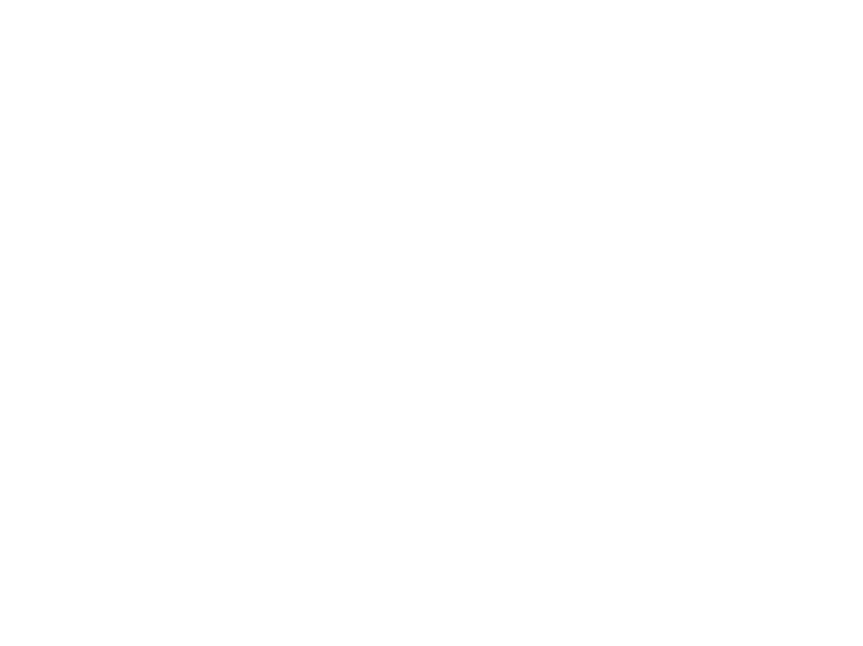
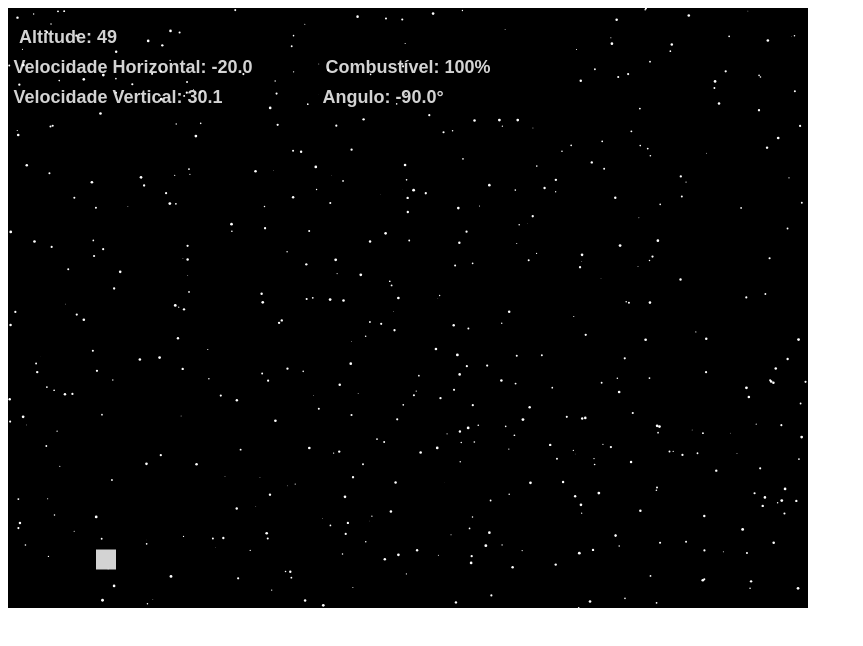
Before and after one commit to Brubstorres/lopal-moonlander, a plain HTML site: page alunissagem.html in a window 1280 px wide. Shown: the whole page, without its empty margins (0-863 px from the left). Drawn offline with Linux system fonts and the light colour scheme.

Commit message:
Adicionando estrelas

```diff
--- a/alunissagem.html
+++ b/alunissagem.html
@@ -6,7 +6,7 @@
     <title>Alunissagem</title>
 </head>
 <body>
-    <canvas id="jogo" width="800" height="600"></canvas>
+    <canvas id="jogo" width="800" height="600" style="background-color: rgb(0, 0, 0);"></canvas>
     <script src = 'jogo.js'>
     </script>
 
--- a/jogo.js
+++ b/jogo.js
@@ -1,119 +1,255 @@
+//Moonlander. um jogo de Alunissagem
+//Bruna Torres (https://github.com/Brubstorres)
+//28/03/2025
+//Versão 0.1.0
+
 /**@type {HTMLCanvasElement}*/
 
-let canvas = document.querySelector("#jogo");
-let contexto = canvas.getContext("2d");
+//Seção de Modelagem de dados
+let canvas = document.querySelector('#jogo');
+let contexto = canvas.getContext('2d');
 
-//contexto.beginPath();
+let x;
+let velocidadeX;
+let angulo;
 
-let moduloLunar = {
-    posicao: {
-        x: 100,
-        y: 100
-    },
-    angulo: 0,
-    largura: 20,
-    altura: 20,
-    cor: "black",
-    motorLigado: false,
-    velocidade: {
-        x: 0,
-        y: 0
-    }
+if( Math.round(Math.random()) == 0
+){
+    x = 100;
+    velocidadeX = 2;
+    angulo = -Math.PI/2;
+} else{
+    x = 700;
+    velocidadeX = -2;
+    angulo = Math.PI/2;
 }
 
 
 
+let moduloLunar = {
+    posicao: {
+        x:x,
+        y:100
+    },
+    angulo: -Math.PI/2,
+    largura: 20,
+    altura:20,
+    cor: 'lightgray',
+    motorLigado: false,
+    velocidade: {
+        x: velocidadeX,
+        y: 0
+    },
+    combustivel: 1000,
+    rotacaoEsquerda: false,
+    rotacaoDireita: false
+}
+
+let estrelas = [];
+for( let i = 0; i < 500; i++){
+    estrelas[i] = {
+        x: Math.random() * canvas.width,
+        y: Math.random() * canvas.height,
+        raio: Math.sqrt(Math.random() * 2),
+        transparencia: 1.0,
+        diminuicao: true,
+        razaoDeCintilacao: Math.random() * 0.05
+    };
+}
+
+//Seção de Visualização
 function desenharModuloLunar(){
     contexto.save();
     contexto.beginPath();
-    contexto.translate(moduloLunar.posicao.x, moduloLunar.posicao.y);
+    contexto.translate (moduloLunar.posicao.x, moduloLunar.posicao.y);
     contexto.rotate(moduloLunar.angulo);
-    contexto.rect(moduloLunar.largura * -0.5, moduloLunar.altura * -0.5,
-        moduloLunar.largura, moduloLunar.altura);
+    contexto.rect(moduloLunar.largura * -0.5, moduloLunar.altura * -0.5, moduloLunar.largura, moduloLunar.altura);
     contexto.fillStyle = moduloLunar.cor;
     contexto.fill();
     contexto.closePath();
-
-    if(moduloLunar.motorLigado){
+    if (moduloLunar.motorLigado){
         desenharChama();
     }
-
     contexto.restore();
 }
-
-
 
 
 function desenharChama(){
     contexto.beginPath();
     contexto.moveTo(moduloLunar.largura * -0.5, moduloLunar.altura * 0.5);
-    contexto.lineTo(moduloLunar.largura * 0.5, moduloLunar.altura * 0.5);
-    //Determina o tamanho da chama
-    contexto.lineTo(0, moduloLunar.altura * 0.5 + Math.random() * 50 );
-    contexto.lineTo(moduloLunar.largura * -0.5, moduloLunar.altura * 0.5);
-    contexto.fillStyle = "orange";
-    contexto.fill();
+    contexto.lineTo(moduloLunar.largura * 0.5, moduloLunar.altura * 0.5)
+    contexto.lineTo(0, moduloLunar.altura * 0.5 + Math.random ()* 15);
+    //contexto.lineTo(moduloLunar.largura * -0.5, moduloLunar.altura*0.5);
+    contexto.closePath()
+    contexto.fillStyle = 'orange';
+    contexto.fill()
 }
 
 
-//contexto.rect(0, 0, 100, 100);
-//contexto.fillStyle = "white";
-//contexto.fill();
-//contexto.strokeStyle = "black";
-//contexto.stroke();
+function mostrarvelocidade(){
+    contexto.font = 'bold 18px Arial'
+    contexto.textAlign = 'center'
+    contexto.textBaseline = 'middle'
+    contexto.fillStyle = 'lightgray'
 
-//contexto.beginPath();
-//contexto.moveTo(100, 100);
-//contexto.lineTo(200, 100);
-//contexto.lineTo(100, 200);
-//contexto.lineTo(100, 100);
-//contexto.fillStyle = "orange";
-//contexto.fill();
+    let velocidadeHorizontal = `Velocidade Horizontal: ${(10 * moduloLunar.velocidade.x).toFixed(1)}`;
+    contexto.fillText(velocidadeHorizontal, 125, 60);  // Posição para velocidade horizontal
+    let velocidadeVertical = `Velocidade Vertical: ${(10 * moduloLunar.velocidade.y).toFixed(1)}`;
+    contexto.fillText(velocidadeVertical, 110, 90);
+}
 
-let x = 100;
+
+function mostrarAngulo(){
+    contexto.font = 'bold 18px Arial'
+    contexto.textAlign = 'center'
+    contexto.textBaseline = 'middle'
+    contexto.fillStyle = 'lightgray'
+
+    let angulo = `Angulo: ${(moduloLunar.angulo * 180/Math.PI).toFixed(1)}°`;
+    contexto.fillText(angulo, 375, 90);
+}
+
+
+function mostrarAltitude(){
+    contexto.font = 'bold 18px Arial'
+    contexto.textAlign = 'center'
+    contexto.textBaseline = 'middle'
+    contexto.fillStyle = 'lightgray'
+    let altitude = `Altitude: ${(canvas.height - moduloLunar.posicao.y).toFixed(0)}`;
+    contexto.fillText(altitude, 60, 30);
+
+}
+
+
+function mostrarCombustivel(){
+    contexto.font = 'bold 18px Arial'
+    contexto.textAlign = 'center'
+    contexto.textBaseline = 'middle'
+    contexto.fillStyle = 'lightgray'
+    let combustivel = `Combustível: ${((moduloLunar.combustivel /1000)* 100).toFixed(0)}%`;
+    contexto.fillText(combustivel, 400, 60);
+}
+
+
+function gastarCombustivel(){
+    if (moduloLunar.combustivel > 0){
+        moduloLunar.combustivel --
+    }else{
+        moduloLunar.combustivel = 0
+        moduloLunar.motorLigado = false
+    }
+}
+
+function desenharEstrelas(){
+    for ( let i = 0 ; i < estrelas.length; i++){
+        let estrela = estrelas[i];
+        contexto.beginPath();
+        contexto.arc(estrela.x, estrela.y, estrela.raio, 0, 2 * Math.PI)
+        contexto.closePath();
+        contexto.fillStyle = 'rgba(255, 255, 255, '+ estrela.transparencia + ')';
+        contexto.fill();
+        contexto.restore();
+    }
+}
+
 
 function desenhar(){
-    //limpar a tela
-    contexto.clearRect(0, 0, canvas.width, canvas.height);
+    contexto.clearRect(0,0,canvas.width, canvas.height);
+    //Essa função atualiza o posição do modulo lunar em função da gravidade
+     atracaoGravitacional();
+     desenharModuloLunar();
+     mostrarvelocidade();
+     mostrarCombustivel();
+     mostrarAngulo();
+     mostrarAltitude();
+     desenharEstrelas();
+     //Essa função repete a execução de desenhar a cada atualização de tela (ou a cada quadro)
+     if (moduloLunar.posicao.y >= (canvas.height - 0.5 * moduloLunar.altura )) {
+        if (moduloLunar.velocidade.y >= 0.5 ||
+            moduloLunar.velocidade.x >= 0.5 ||
+            5 < moduloLunar.angulo||
+            moduloLunar.angulo < -5
+        )
+        {
+            contexto.font = 'bold 40px Bangers'
+            contexto.textAlign = 'center'
+            contexto.textBaseline = 'middle'
+            contexto.fillStyle = 'RED'
+            return contexto.fillText("FIM DE JOGO",360, 270)
 
-    contexto.save() //salvando contexto atual
-    //vai (muda o contexto) para o centro da tela
-    contexto.translate(canvas.width / 2, canvas.height / 2);
-    contexto.beginPath();
-    //contexto.arc(x, 100, 25, 0, 2 * Math.PI);
-    contexto.rotate(Math.PI/4);
-    contexto.rect(x, 100, 25, 10);
-    contexto.fillStyle = 'black';
-    contexto.fill();
-    contexto.restore(); //restaura o contexto anterior
+        }else {
+            contexto.font = 'bold 30px Bangers'
+            contexto.textAlign = 'center'
+            contexto.textBaseline = 'middle'
+            contexto.fillStyle = 'WHITE'
+            return contexto.fillText("Você conseguiu pousar com sucesso!",360, 270);
 
-    x = x + 1;
-    atracaoGravitacional();
-    requestAnimationFrame(desenhar);
-    desenharModuloLunar();
+        }
+    }
+
+     requestAnimationFrame (desenhar);
 }
-//Pressione a seta para cima para ligar o motor
-document.addEventListener("keydown", teclaPressionada)
+
+   //Seção de controle
+document.addEventListener('keydown', teclaPressionada);
 function teclaPressionada(evento){
-    if(evento.keyCode == 38){
+    if(evento.keyCode == 38 && moduloLunar.combustivel > 0){
         moduloLunar.motorLigado = true;
+        gastarCombustivel()
+    }
+     else if(evento.keyCode == 39){
+       moduloLunar.rotacaoEsquerda = true;
+
+    }
+     else if(evento.keyCode == 37){
+        moduloLunar.rotacaoDireita = true;
+
     }
 }
-//Soltando a seta para cima para desligar o motor
-document.addEventListener("keyup", teclaSolta);
+    //Soltando a tecla
+document.addEventListener('keyup', teclaSolta);
 function teclaSolta(evento){
     if(evento.keyCode == 38){
         moduloLunar.motorLigado = false;
+
+    }else if(evento.keyCode == 39){
+        moduloLunar.rotacaoEsquerda = false;
+
     }
+     else if(evento.keyCode == 37){
+        moduloLunar.rotacaoDireita = false;
+
+    }
+
 }
-let gravidade = 0.1;
+
+let gravidade = 0.01;
 function atracaoGravitacional(){
     moduloLunar.posicao.x += moduloLunar.velocidade.x;
     moduloLunar.posicao.y += moduloLunar.velocidade.y;
+
+    if(moduloLunar.rotacaoEsquerda){
+        moduloLunar.angulo += Math.PI/180;
+    }else if (moduloLunar.rotacaoDireita){
+        moduloLunar.angulo -= Math.PI/180;
+    }
+
+
     if(moduloLunar.motorLigado){
-        moduloLunar.velocidade.y -= 0.2;
+        moduloLunar.velocidade.y -= 0.115 * Math.cos(moduloLunar.angulo);
+        moduloLunar.velocidade.x += 0.115 * Math.sin(moduloLunar.angulo);
     }
+
     moduloLunar.velocidade.y += gravidade;
+   /* if (moduloLunar.posicao.y < 10){
+        moduloLunar.posicao.y = 10;
+        moduloLunar.velocidade.y = 0;
+    }
+    if (moduloLunar.posicao.y > 590){
+        moduloLunar.posicao.y = 590;
+        moduloLunar.velocidade.y = 0;
+
+   }*/
 
 }
 desenhar();
```
